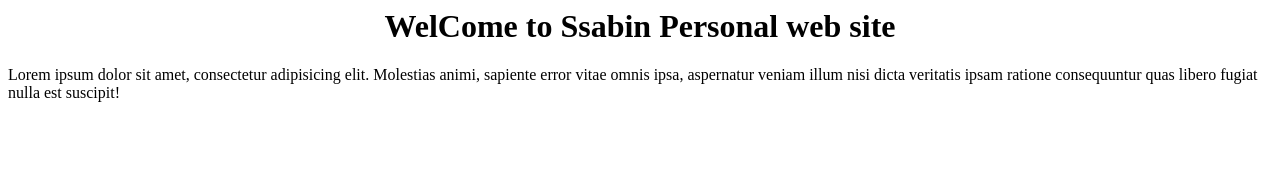
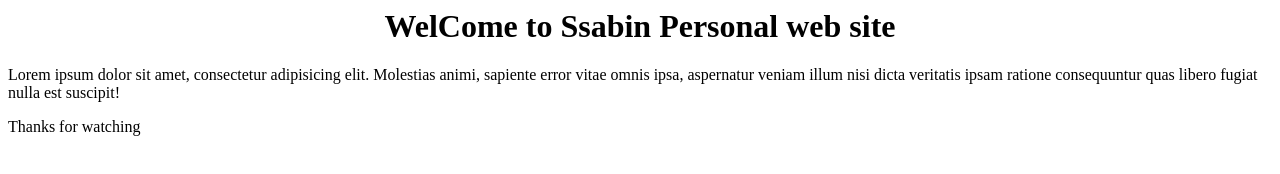
Before and after one commit to sabin2t2/ssabin, a plain HTML site: page index.html in a window 1280 px wide. Drawn offline with Linux system fonts and the light colour scheme.

Commit message:
Update index.html

```diff
--- a/index.html
+++ b/index.html
@@ -5,7 +5,7 @@
 	<body>
 		<h1 style="text-align:center;"> WelCome to Ssabin Personal web site</h1>
 		<p>Lorem ipsum dolor sit amet, consectetur adipisicing elit. Molestias animi, sapiente error vitae omnis ipsa, aspernatur veniam illum nisi dicta veritatis ipsam ratione consequuntur quas libero fugiat nulla est suscipit!</p>
-
+		<p> Thanks for watching </p>
 
 	</body>
 </html>
```
